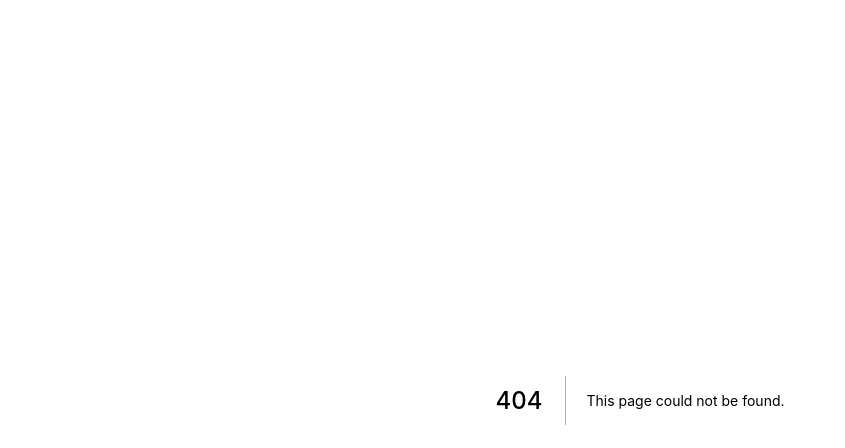
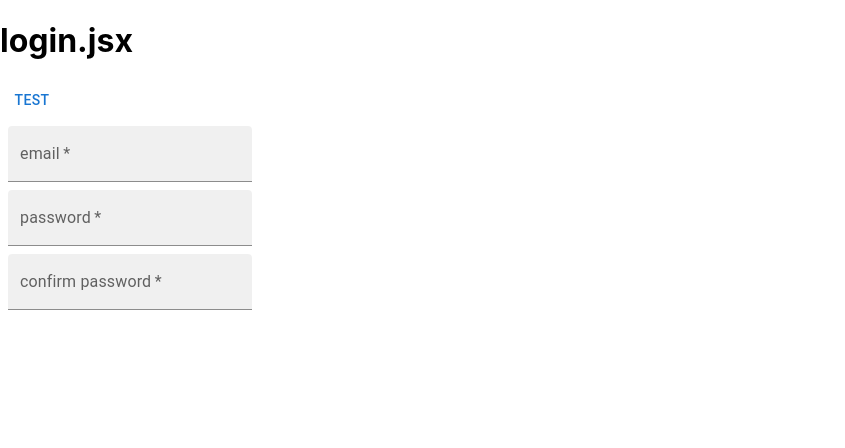
Before and after one commit to Jeffhzak/cbuilder2.0, a Next.js app: page /signup in a window 1280 px wide. Before the commit this address had no page. Shown: the top 448 px of the page, without its empty margins (0-845 px from the left). Built offline with nearby package versions, Linux system fonts and the light colour scheme.

Commit message:
started nextjs app

```diff
--- a/package.json
+++ b/package.json
@@ -8,6 +8,11 @@
     "lint": "next lint"
   },
   "dependencies": {
+    "@emotion/react": "^11.6.0",
+    "@emotion/styled": "^11.6.0",
+    "@mui/icons-material": "^5.1.0",
+    "@mui/material": "^5.1.0",
+    "firebase": "^9.4.1",
     "next": "12.0.3",
     "react": "17.0.2",
     "react-dom": "17.0.2"
--- /dev/null
+++ b/pages/signup.jsx
@@ -0,0 +1,64 @@
+import { Button, TextField } from "@mui/material";
+import { Box } from "@mui/system";
+import { useState } from "react";
+
+const Signup = () => {
+
+    const [signupForm, setSignupForm] = useState({
+        email: "",
+        password: "",
+        passwordConfirm: "",
+    })
+
+    const handleFormChange = (event) => {
+        console.log(event.target.id);
+        const field = event.target.id;
+        const value = event.target.value;
+        const modifiedForm = {...signupForm, [field]:value};
+        setSignupForm(modifiedForm);
+    }
+
+    return (
+        <>
+            <h1>login.jsx</h1>
+            <Button onClick={()=>{setSignupForm({
+                email: "test1",
+                password: "test2",
+                passwordConfirm: "test3",
+            })}}>test</Button>
+            <Box
+            component="form"
+            sx={{
+                '& .MuiTextField-root': { m: 1, width: '25ch', display:"block" },
+              }}>
+                  <TextField
+                  required
+                  id="email"
+                  label="email"
+                  variant="filled"
+                  value={signupForm.email}
+                  onChange={handleFormChange}/>
+                  <TextField
+                  required
+                  id="password"
+                  label="password"
+                  type="password"
+                  variant="filled"
+                  value={signupForm.password}
+                  onChange={handleFormChange}/>
+                  <TextField
+                  required
+                  id="passwordConfirm"
+                  label="confirm password"
+                  type="password"
+                  variant="filled"
+                  value={signupForm.passwordConfirm}
+                  onChange={handleFormChange}/>
+
+            </Box>
+
+        </>
+    )
+}
+
+export default Signup;
```
Also changed, not shown: components/AuthContext.jsx (added, +25 -0 lines), firebase/firebase.js (added, +13 -0 lines), 1 other file (tests, documents, lock files or other folders).
